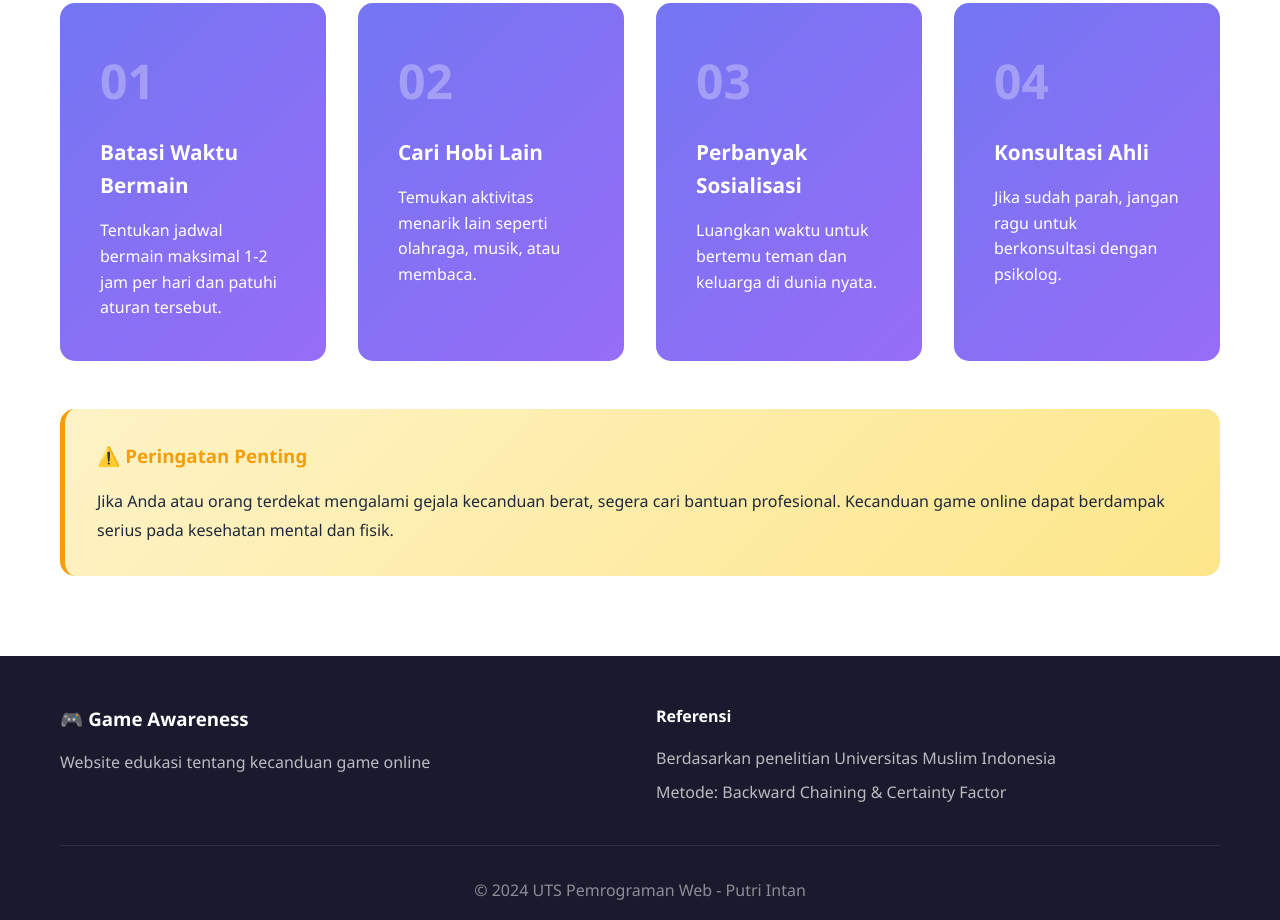
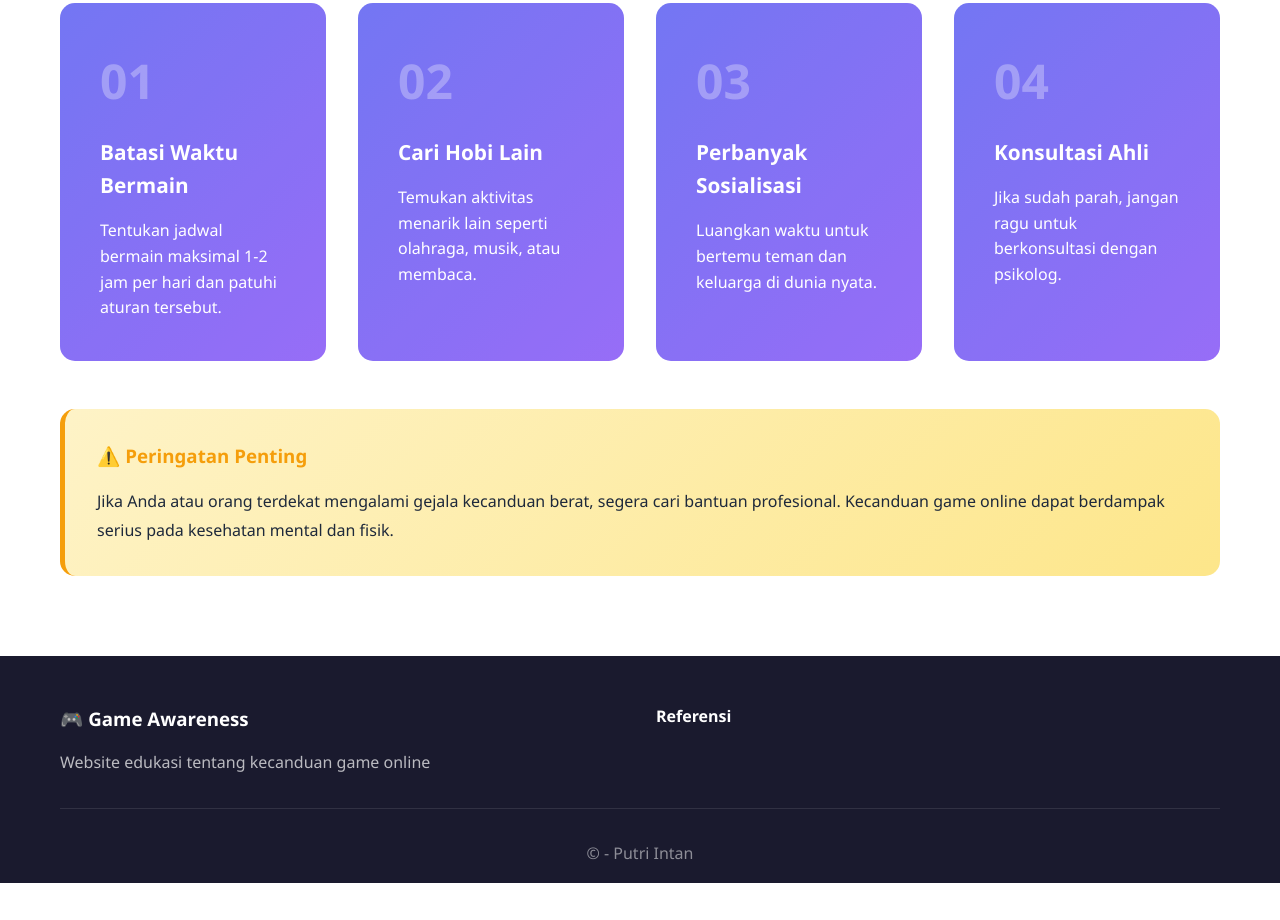
Before and after one commit to Intansabv/putri-intan-UTS, a plain HTML site: page index.html in a window 1280 px wide. Shown: the part 3135-4055 px from the top of the page. After the commit the page ends 4018 px from the top, so only its background shows below. Drawn offline with Linux system fonts and the light colour scheme.

Commit message:
Update isi file index.html dan style.css

```diff
--- a/index.html
+++ b/index.html
@@ -217,12 +217,10 @@
                 </div>
                 <div class="footer-links">
                     <h4>Referensi</h4>
-                    <p>Berdasarkan penelitian Universitas Muslim Indonesia</p>
-                    <p>Metode: Backward Chaining & Certainty Factor</p>
                 </div>
             </div>
             <div class="footer-bottom">
-                <p>&copy; 2024 UTS Pemrograman Web - Putri Intan</p>
+                <p>&copy; - Putri Intan</p>
             </div>
         </div>
     </footer>
```
